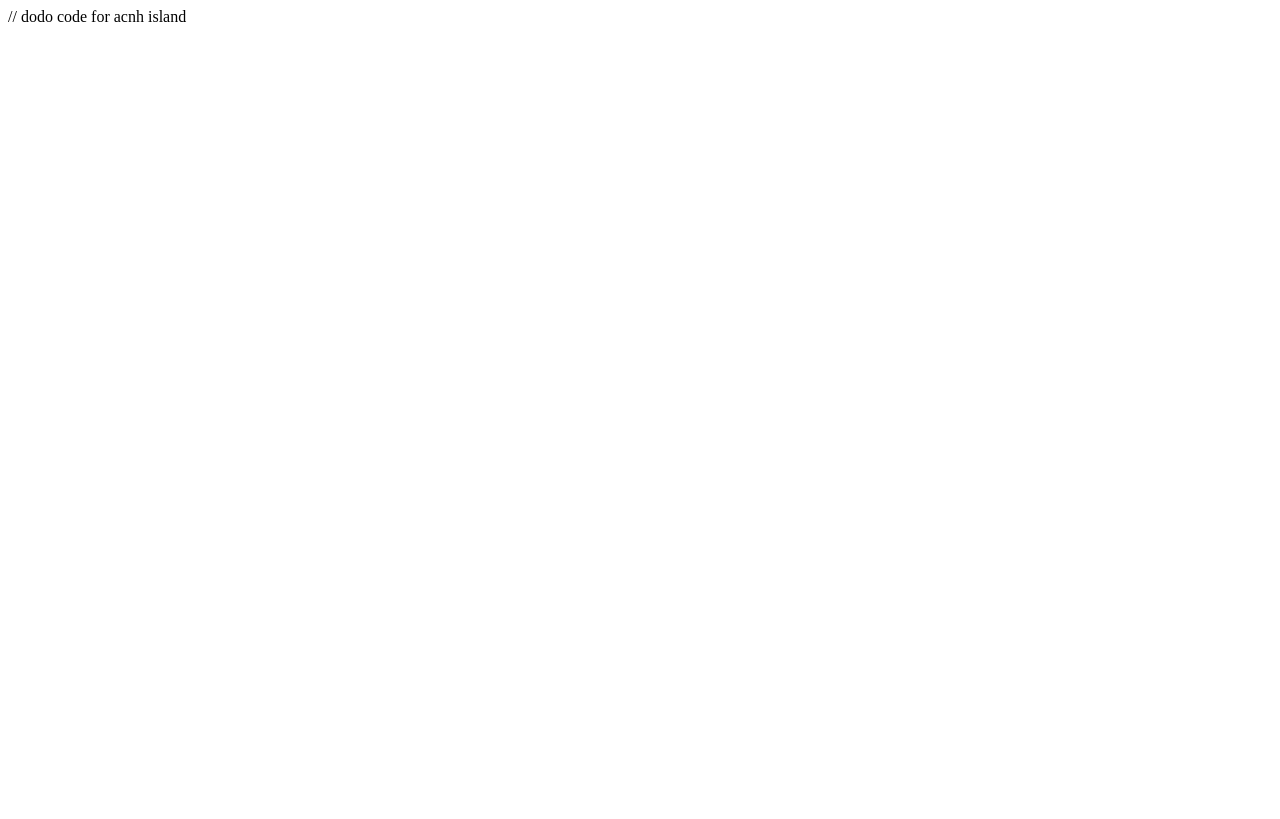
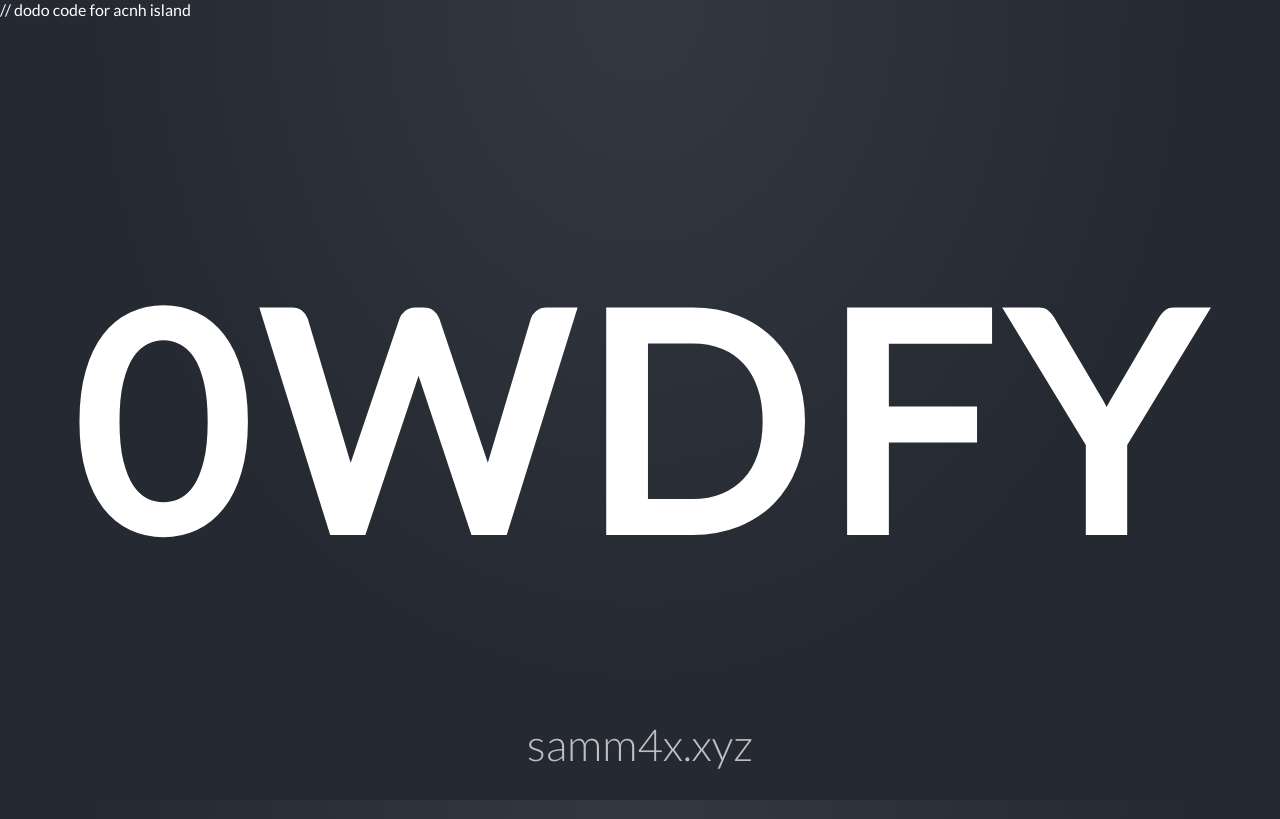
Before and after one commit to samm4x/website, a plain HTML site: page dodo.html in a window 1280 px wide. Drawn offline with Linux system fonts and the light colour scheme.

Commit message:
Update dodo.html

```diff
--- a/dodo.html
+++ b/dodo.html
@@ -1 +1,16 @@
 // dodo code for acnh island
+<!DOCTYPE html>
+<html>
+<head>
+<meta charset="utf-8">
+<title>Panero - ACNH Dodo Code</title>
+<link href="https://fonts.googleapis.com/css?family=Lato:300,400" rel="stylesheet">
+<link rel="stylesheet" media="screen" href="css/brb.css">
+</head>
+<body>
+<div class="container">
+    <h1>0WDFY</h1>
+    <p class="return">samm4x.xyz</a></p>
+</div>
+</body>
+</html>
```
